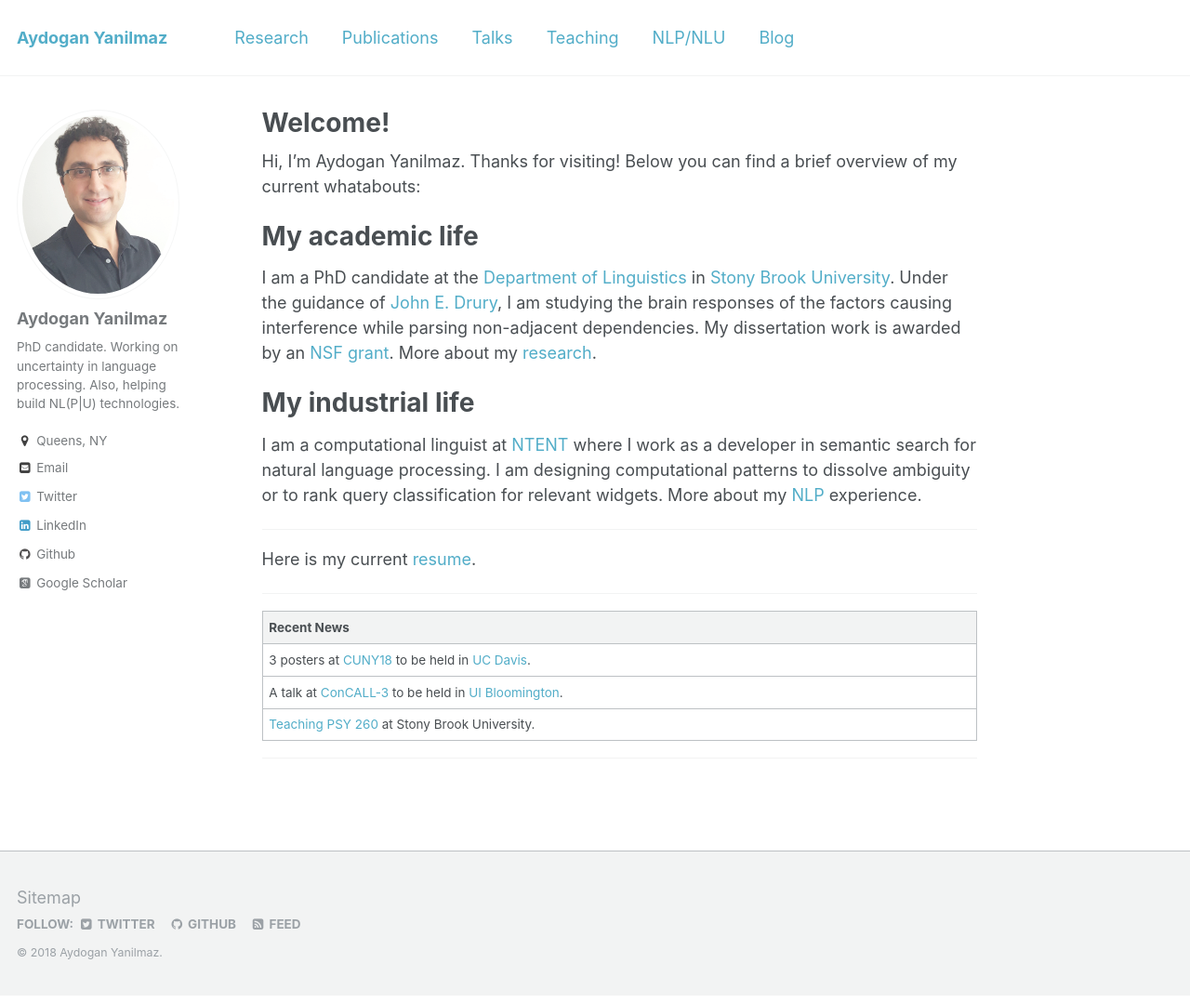
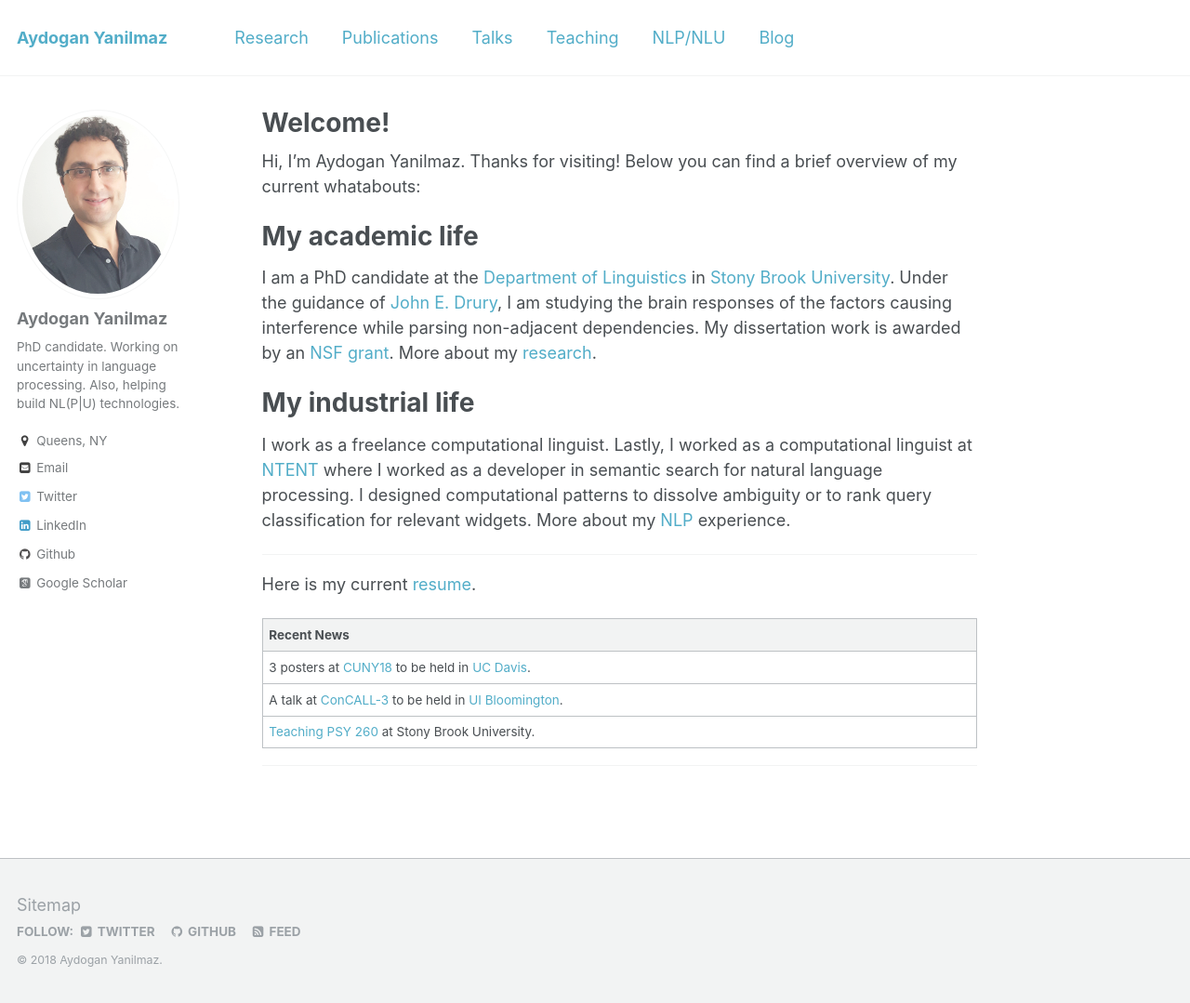
Before and after one commit to aydoganyanilmaz/aydoganyanilmaz.github.io, a Jekyll site: the page built from _pages/about.md, in a window 1280 px wide and 1079 px high. Shown: the whole window at 93% size. Built offline with Jekyll 4.4.1, drawn with Linux system fonts in a browser that asks for light colours; some web fonts are replaced.

Commit message:
Update about.md

```diff
--- a/_pages/about.md
+++ b/_pages/about.md
@@ -19,13 +19,13 @@ I am a PhD candidate at the <a href="https://linguistics.stonybrook.edu" target=
 My industrial life
 ======
 
-I am a computational linguist at <a href="http://www.ntent.com/" target="_blank">NTENT</a> where I work as a developer in semantic search for
-natural language processing. I am designing computational patterns to dissolve ambiguity or to rank query classification for relevant widgets. More about my <a href="https://aydoganyanilmaz.github.io/nlp/" target="_blank">NLP</a> experience.
+I work as a freelance computational linguist. Lastly, I worked as a computational linguist at <a href="http://www.ntent.com/" target="_blank">NTENT</a> where I worked as a developer in semantic search for
+natural language processing. I designed computational patterns to dissolve ambiguity or to rank query classification for relevant widgets. More about my <a href="https://aydoganyanilmaz.github.io/nlp/" target="_blank">NLP</a> experience.
 
 ---
 Here is my current <a href="https://aydoganyanilmaz.github.io/files/ay_cv_dec2017.pdf" target="_blank">resume</a>.
 
----
+
 
 | Recent News   |
 | :------------ |
```
